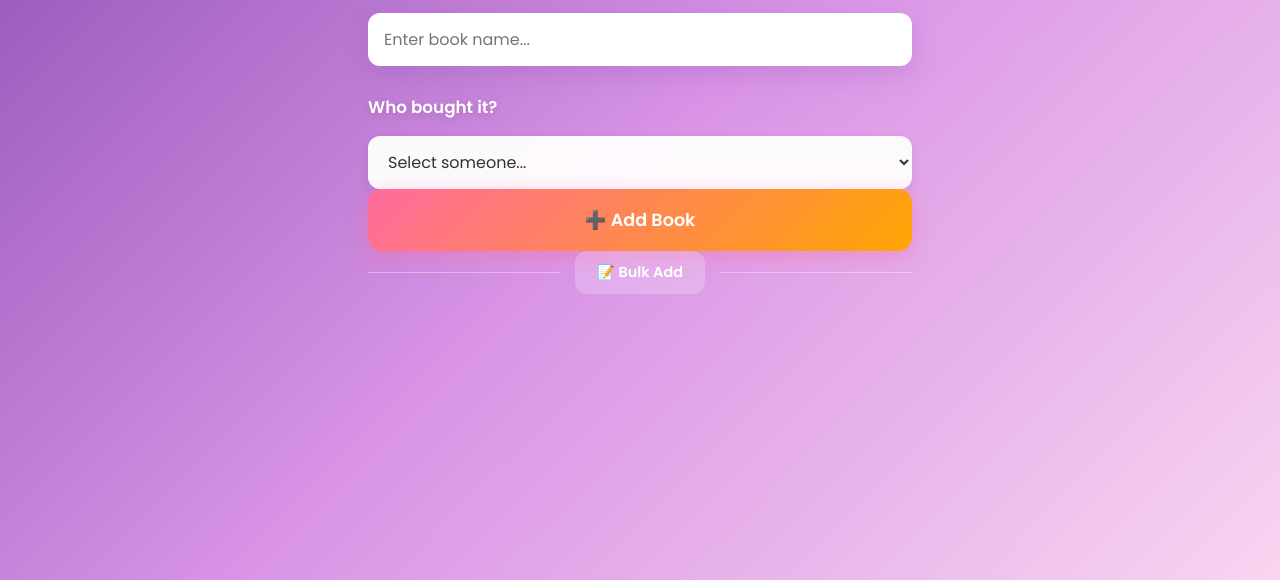
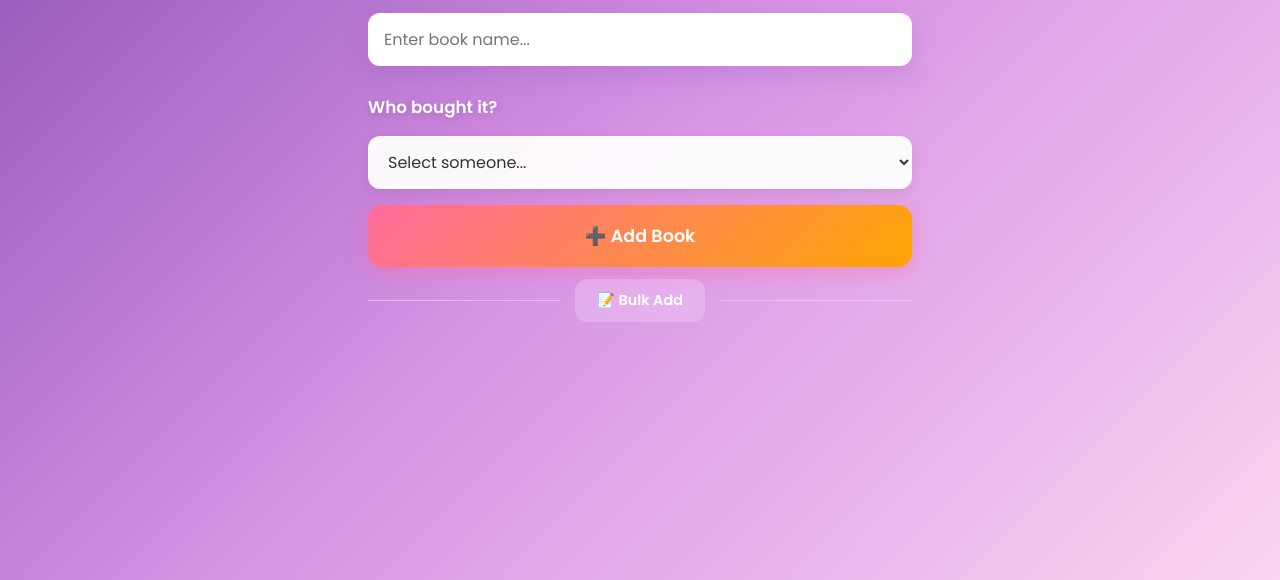
Before and after one commit to ben25w/babyvbooks, a plain HTML site: page index.html in a window 1280 px wide. Both pictures are taken after a click on the button "➕ Add Book". Shown: the part 220-800 px from the top of the page. Drawn offline with Linux system fonts and the light colour scheme; no server answers.

Commit message:
Update style.css

```diff
--- a/style.css
+++ b/style.css
@@ -428,15 +428,7 @@ button:hover {
   text-shadow: 0 2px 8px rgba(0,0,0,0.15);
 }
 
-/* ── FIX: .modal-add-btn sits outside .modal-form-fields as a sibling ── */
-/* Both #addFormState and #modalBulkSection have this same structure     */
-#addFormState,
-#modalBulkSection {
-  display: flex;
-  flex-direction: column;
-  gap: 16px;
-}
-
+/* ── FIX: !important on margin-top so nothing can override it ── */
 .modal-add-btn {
   width: 100%;
   padding: 18px;
@@ -444,6 +436,7 @@ button:hover {
   background: linear-gradient(135deg, #ff6b9d 0%, #ffa502 100%);
   box-shadow: 0 6px 20px rgba(255,107,157,0.4);
   border-radius: 14px;
+  margin-top: 16px !important;
 }
 .modal-add-btn:hover {
   box-shadow: 0 10px 28px rgba(255,107,157,0.55);
@@ -457,6 +450,7 @@ button:hover {
   display: flex;
   align-items: center;
   gap: 14px;
+  margin-top: 12px;
 }
 .bulk-divider::before,
 .bulk-divider::after {
```
